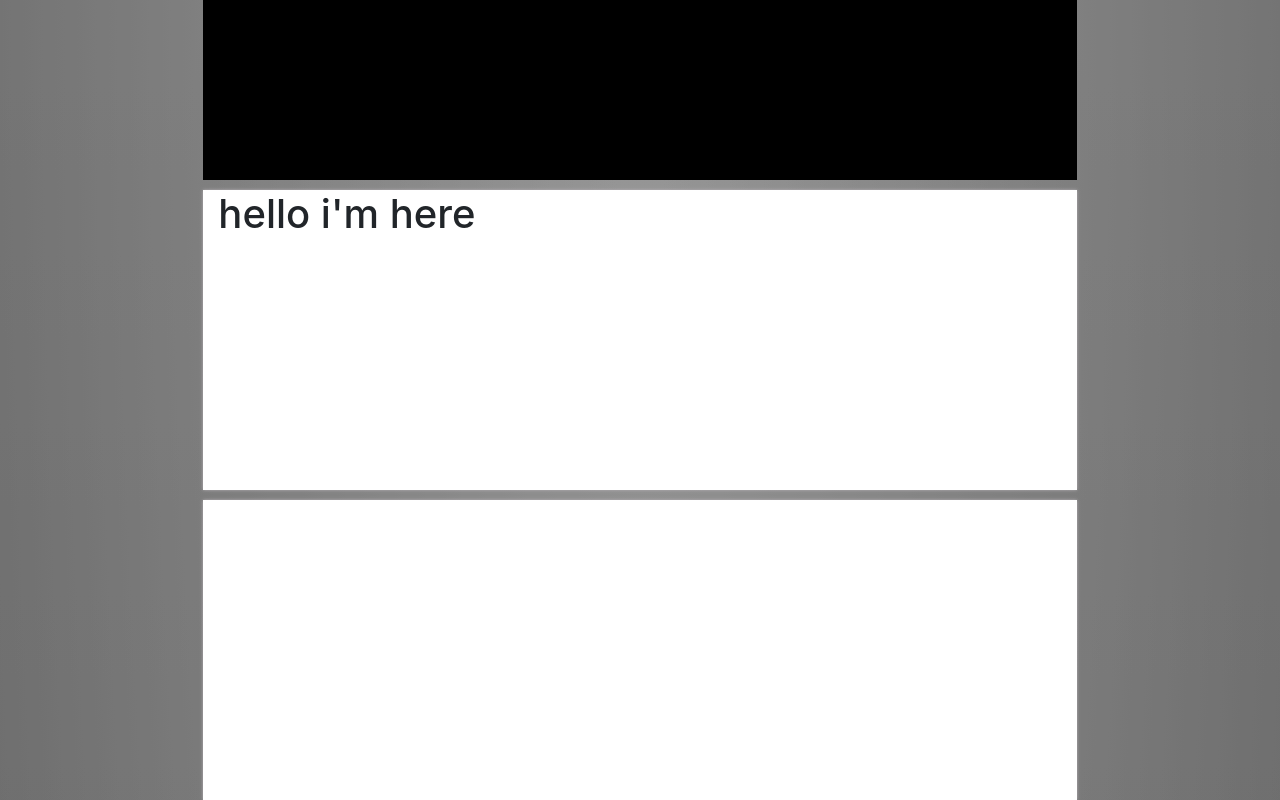
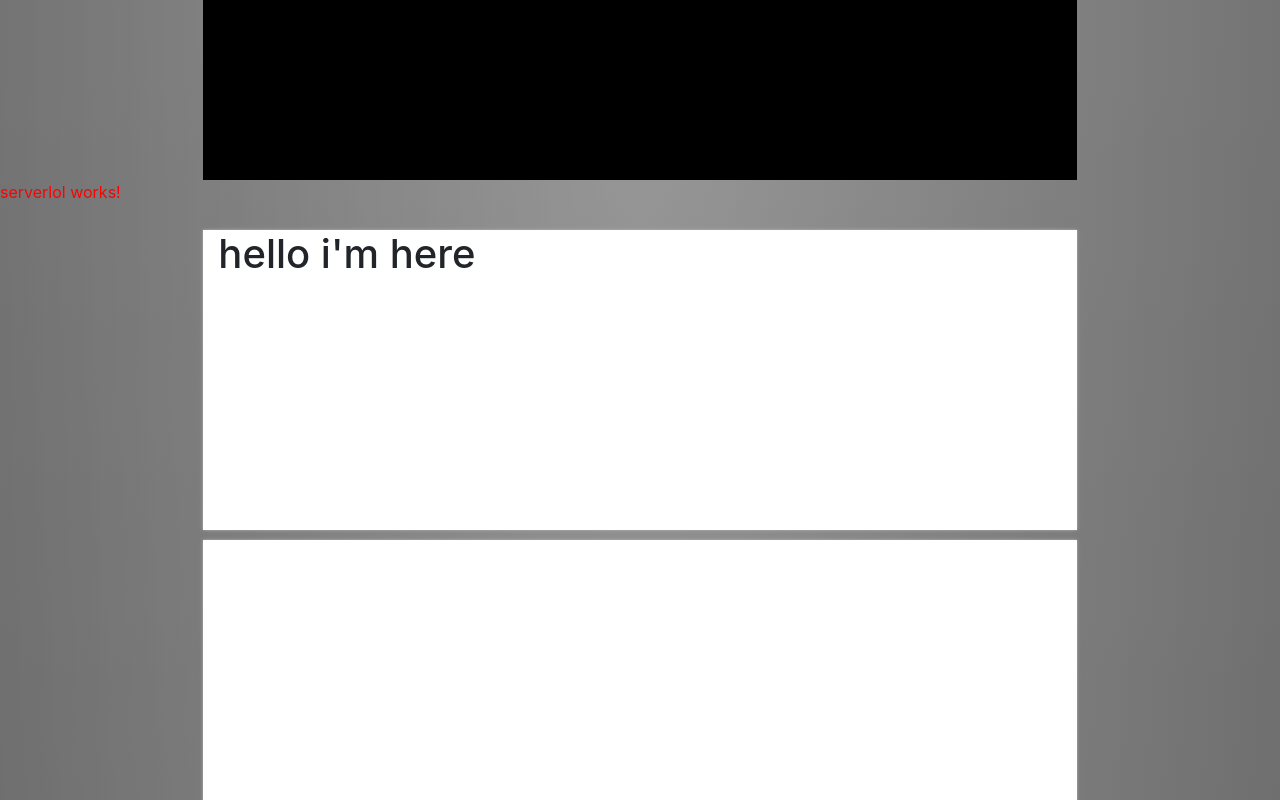
Before and after one commit to mortadagzar/my-dream-app, an Angular app: page / in a window 1280 px wide. Shown: the top 800 px of the page. Built offline with nearby package versions, Linux system fonts and the light colour scheme.

Commit message:
Update src/app/app.component.html

```diff
--- a/src/app/app.component.html
+++ b/src/app/app.component.html
@@ -7,6 +7,13 @@
                     <div class="col-lg-2 col-md-2 col-sm-12">
                     </div>
 </div>
+
+
+
+<app-serverlol>
+
+
+</app-serverlol>
 
 
 
```
